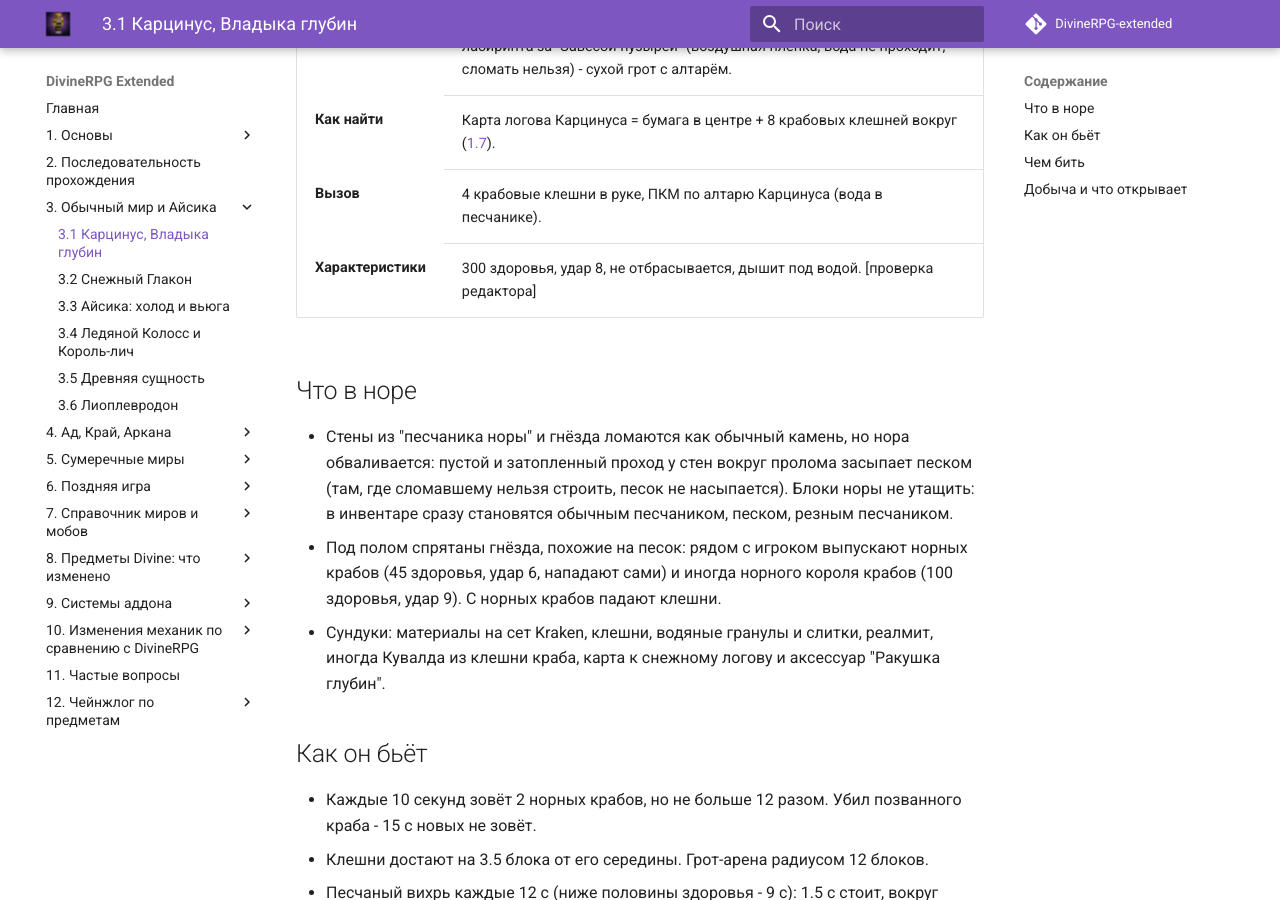
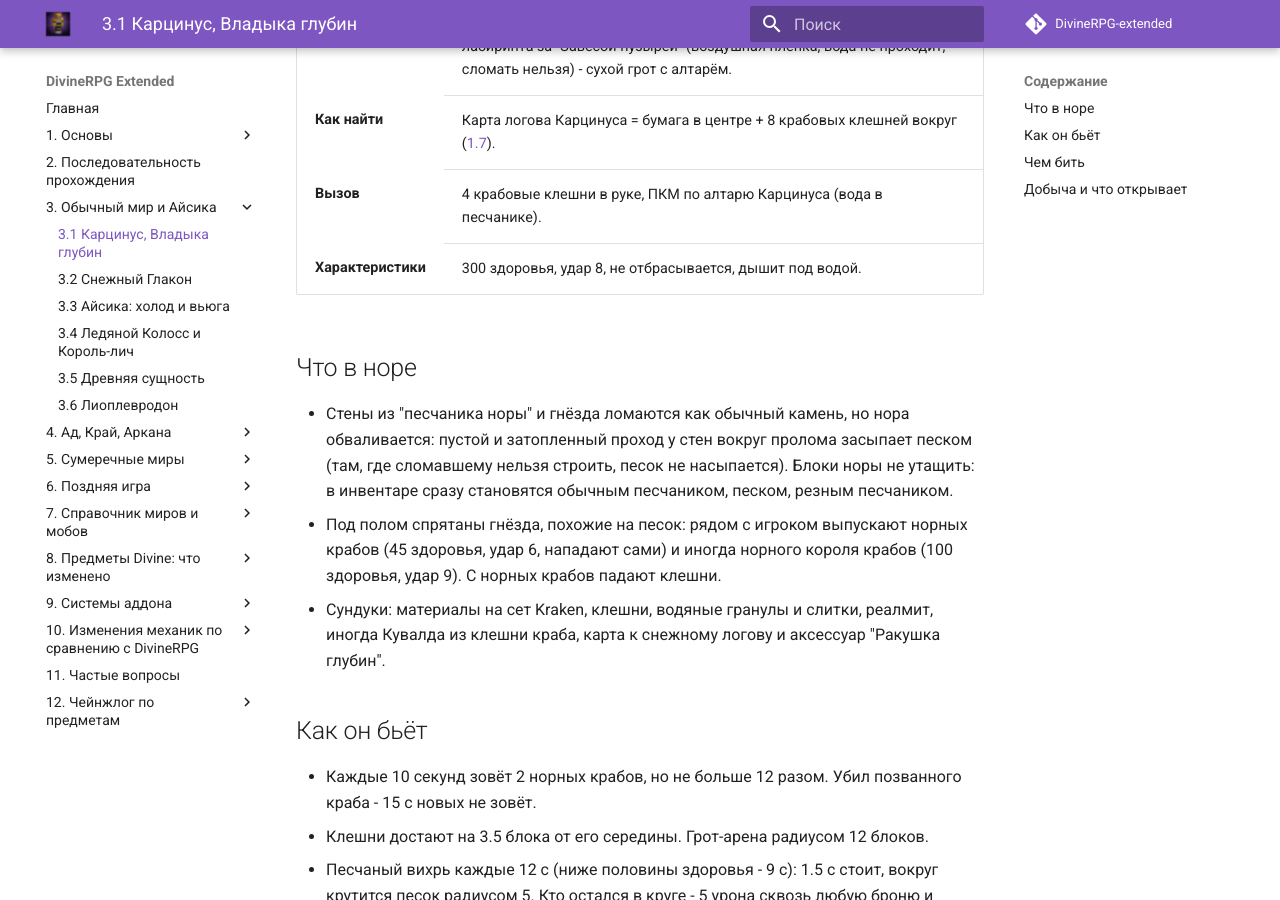
Before and after one commit to Keeg4n/DivineRPG-extended-guide, an MkDocs documentation site: the page built from docs/03-overworld/3-1-karcinus-vladyka-glubin.md, in a window 1280 px wide and 900 px high, scrolled down 388 px. Built offline with MkDocs 1.6.1 and Material for MkDocs 9.7.7, drawn with Linux system fonts in a browser that asks for light colours; comment, search, counter and statistics services are not loaded.

Commit message:
Guide: revert editor self-check docs/03-overworld/3-1-karcinus-vladyka-glubin.md

```diff
--- a/docs/03-overworld/3-1-karcinus-vladyka-glubin.md
+++ b/docs/03-overworld/3-1-karcinus-vladyka-glubin.md
@@ -7,7 +7,7 @@
 <tr><th>Где</th><td>Обычный мир, под песчаным пляжем у моря: одно место на квадрат 320 x 320 блоков (carcinusSpacing), логова не ближе 640 блоков друг к другу. Вход - неровная воронка в воде у кромки берега, от неё наискось длинный лаз в затопленный лабиринт нор на глубине ~30-40. На востоке лабиринта за "Завесой пузырей" (воздушная плёнка, вода не проходит, сломать нельзя) - сухой грот с алтарём.</td></tr>
 <tr><th>Как найти</th><td>Карта логова Карцинуса = бумага в центре + 8 крабовых клешней вокруг (<a href="../../01-basics/1-7-karty-logov/">1.7</a>).</td></tr>
 <tr><th>Вызов</th><td>4 крабовые клешни в руке, ПКМ по алтарю Карцинуса (вода в песчанике).</td></tr>
-<tr><th>Характеристики</th><td>300 здоровья, удар 8, не отбрасывается, дышит под водой. [проверка редактора]</td></tr>
+<tr><th>Характеристики</th><td>300 здоровья, удар 8, не отбрасывается, дышит под водой.</td></tr>
 </table>
 
 ## Что в норе
```
